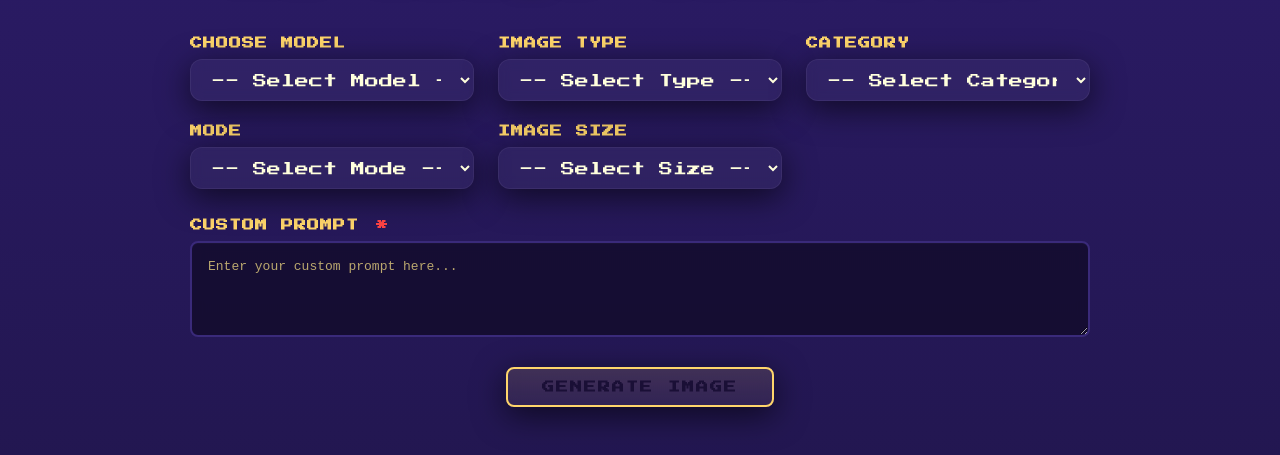
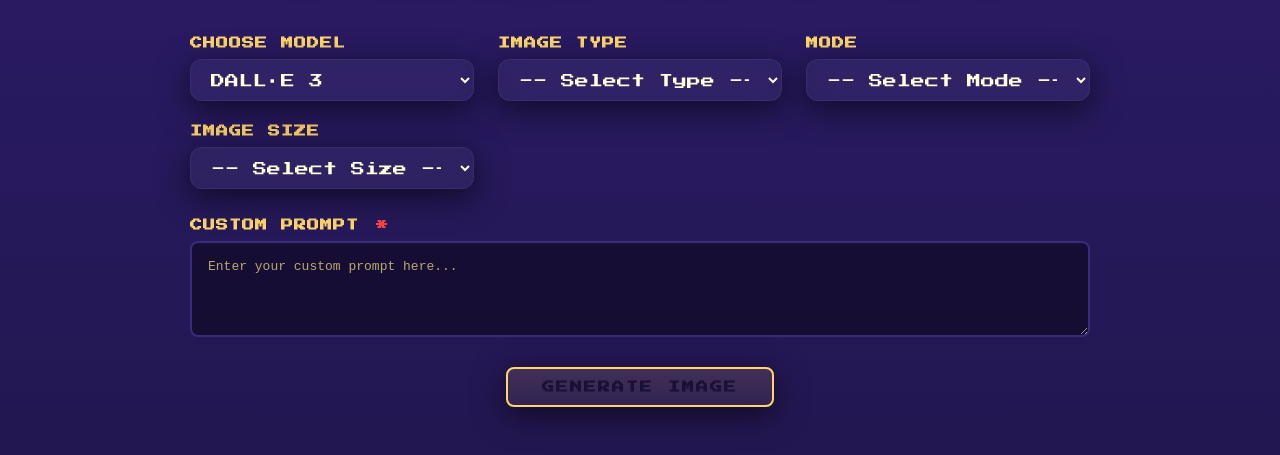
Before and after one commit to PuneethreddyGaddam/ai-image-generator, a website: page public/index.html in a window 1280 px wide. Shown: the part 105-560 px from the top of the page. Drawn offline with Linux system fonts and the light colour scheme.

Commit message:
Deleted CategoryField

```diff
--- a/public/index.html
+++ b/public/index.html
@@ -214,12 +214,7 @@
                 <div class="form-group">
                     <label>Choose Model</label>
                     <select id="model">
-                        <option value="">-- Select Model --</option>
-                        <option value="sd2">Stable Diffusion 2</option>
-                        <option value="sdxl">SDXL</option>
-                        <option value="nanobanana">Nano Banana</option>
-                        <option value="dalle3">DALL·E 3</option>
-                        <option value="any">Auto (Best available)</option>
+                        <option value="dalle3" selected>DALL·E 3</option>
                     </select>
                 </div>
 
@@ -238,20 +233,7 @@
                     </select>
                 </div>
 
-                <!-- Category -->
-                <div class="form-group">
-                    <label>Category</label>
-                    <select id="category">
-                        <option value="">-- Select Category --</option>
-                        <option value="clothing">Clothing</option>
-                        <option value="landscape">Landscape</option>
-                        <option value="interior">Interior</option>
-                        <option value="portrait">Portrait</option>
-                        <option value="product">Product</option>
-                        <option value="animals">Animals</option>
-                        <option value="vehicles">Vehicles</option>
-                    </select>
-                </div>
+                <!-- Category removed (not needed) -->
 
                 <!-- Mode -->
                 <div class="form-group">
@@ -311,7 +293,8 @@
             async function generate_image(){
                 const model = document.getElementById('model').value;
                 const image_type = document.getElementById('image_Type').value;
-                const category = document.getElementById('category').value;
+                const categoryEl = document.getElementById('category');
+                const category = categoryEl ? categoryEl.value : '';
                 const mode = document.getElementById('mode').value;
                 const image_size = document.getElementById('size').value;
                 const customPrompt = document.getElementById('prompt').value;
```
